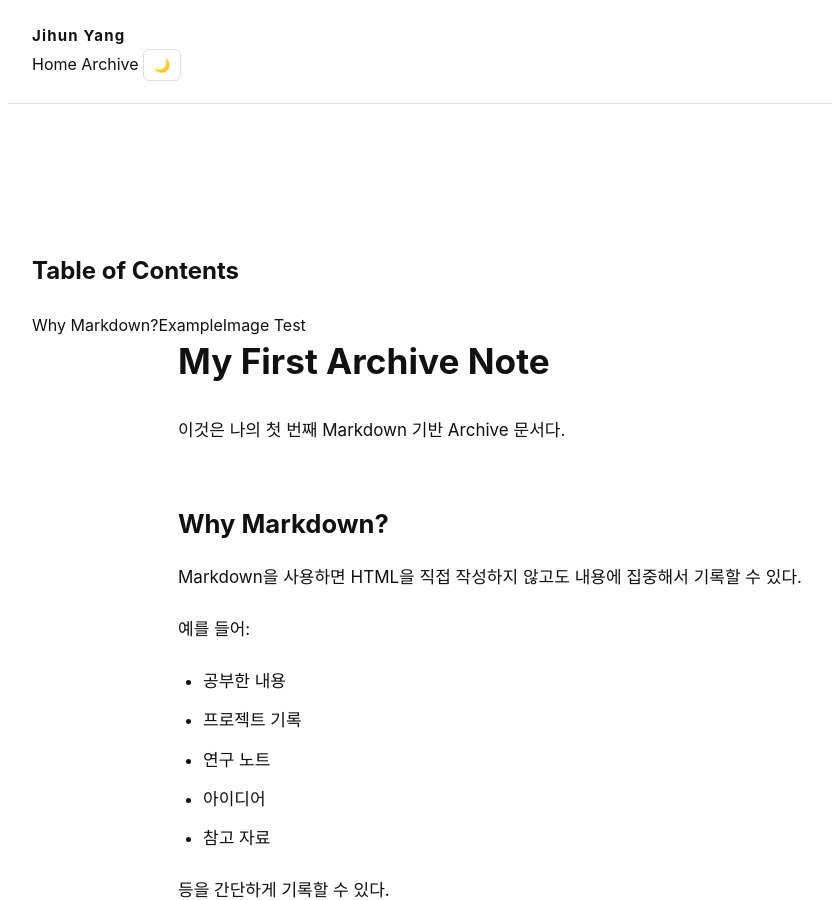
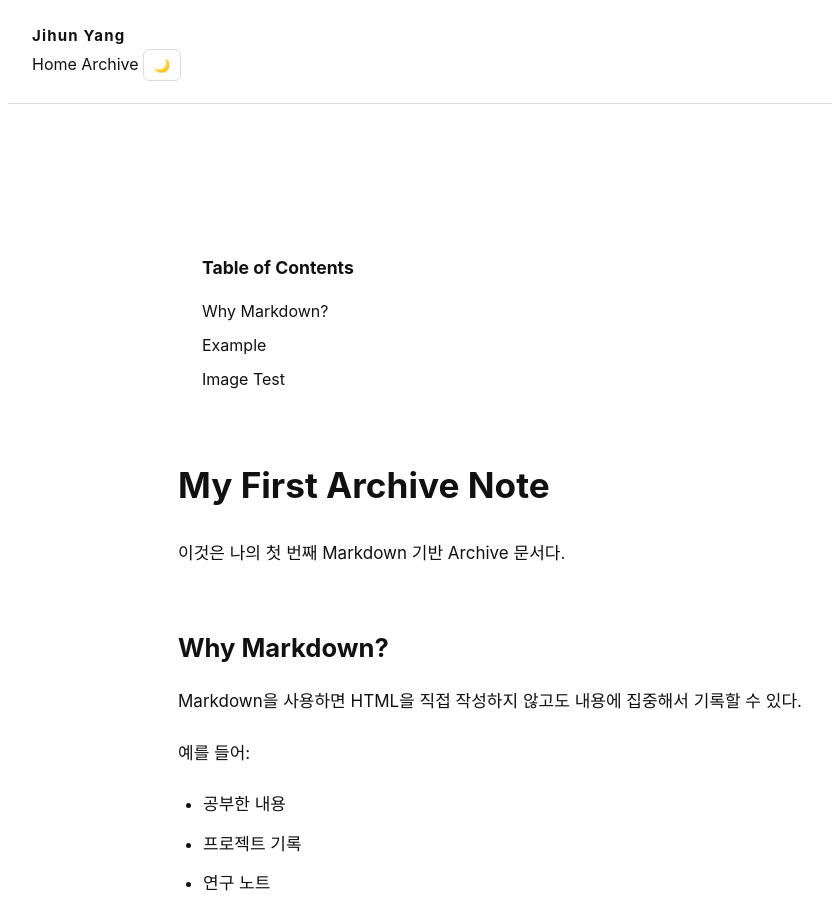
Before and after one commit to JihunYangKR/JihunYangKR.github.io, a Jekyll site: the page built from _posts/2026-09-19-first-note.md, in a window 1280 px wide and 900 px high, scrolled down 548 px. Shown: the whole window, without its empty margins (82-914 px from the left). Built offline with Jekyll 4.4.1, drawn with Linux system fonts in a browser that asks for light colours.

Commit message:
Update style.css

```diff
--- a/css/style.css
+++ b/css/style.css
@@ -988,3 +988,34 @@ footer {
     margin: 30px auto;
     border-radius: 10px;
 }
+
+.post-toc {
+    max-width: 760px;
+    margin: 0 auto 40px;
+    padding: 22px 24px;
+    border: 1px solid var(--border-color);
+    border-radius: 10px;
+    background: var(--card-background);
+}
+
+.post-toc h2 {
+    margin: 0 0 15px;
+    font-size: 1.1rem;
+}
+
+.post-toc a {
+    display: block;
+    margin: 7px 0;
+    color: var(--text-color);
+    text-decoration: none;
+}
+
+.post-toc a:hover {
+    text-decoration: underline;
+}
+
+.post-toc .toc-sub {
+    padding-left: 18px;
+    font-size: 0.95rem;
+    opacity: 0.8;
+}
```
